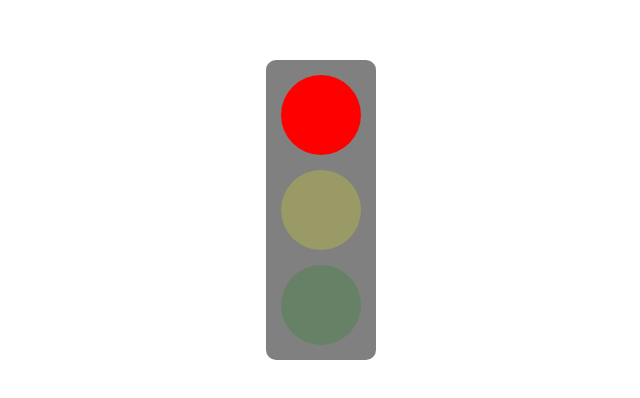
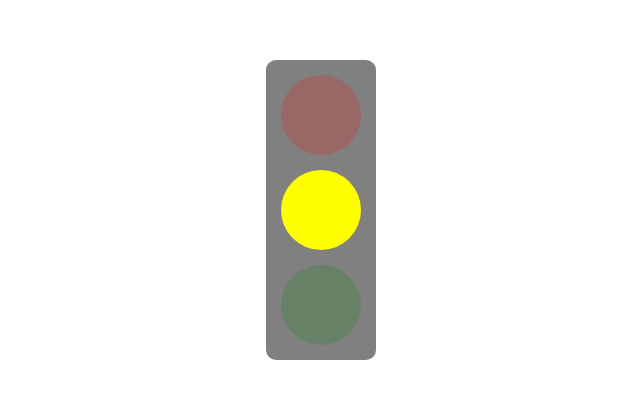
Before and after one commit to kiran-kharsel/traffic-light-simulator, a React (Vite) app: page / in a window 1280 px wide. Shown: the part 190-588 px from the top of the page, without its empty margins (319-959 px from the left). Built offline with nearby package versions, Linux system fonts and the light colour scheme.

Commit message:
feat: enable traffic-light simulation

```diff
--- a/src/traffic-light/TrafficLight.jsx
+++ b/src/traffic-light/TrafficLight.jsx
@@ -1,4 +1,4 @@
-import React, { useState } from 'react'
+import React, { useEffect, useState } from 'react'
 import './style.css'
 
 function TrafficLight({data}) {
@@ -11,6 +11,16 @@ function TrafficLight({data}) {
     const [lightingOrder, setLightingOrder] = useState(getSortedLightingOrder)
     const [activeLight, setActiveLight] = useState(positionOrder[0])
 
+    useEffect(()=>{
+        setTimeout(() => {
+            const currentLightIndex = lightingOrder.findIndex((l)=> l.color === activeLight.color);
+            const nextLightIndex = currentLightIndex + 1;
+            const nextLight = lightingOrder[nextLightIndex] ?? lightingOrder[0]
+
+            setActiveLight(nextLight)
+        }, activeLight.time);
+    },[activeLight])
+
 
     // sort position
     function sortPositionOrder(randomOrder){
@@ -21,6 +31,7 @@ function TrafficLight({data}) {
         return sortedData;
     }
 
+    // sort lighting
     function sortLightingOrder(randomOrder){
         const sortedData = randomOrder.toSorted(function(a,b){
             return a.lightingOrder - b.lightingOrder
```
